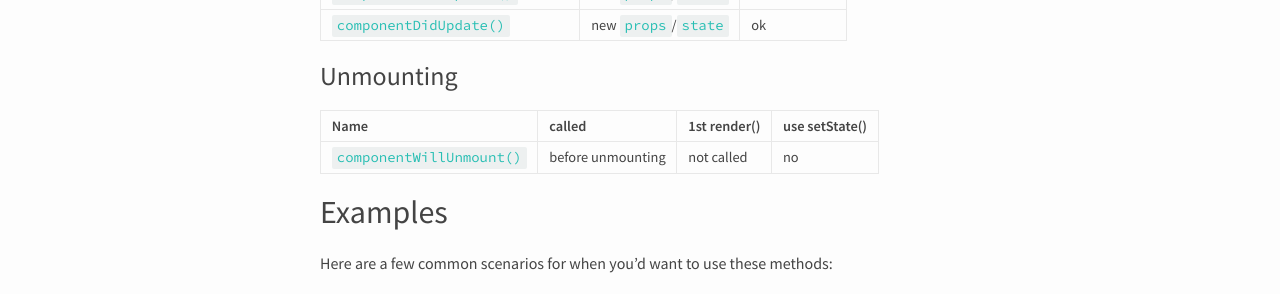
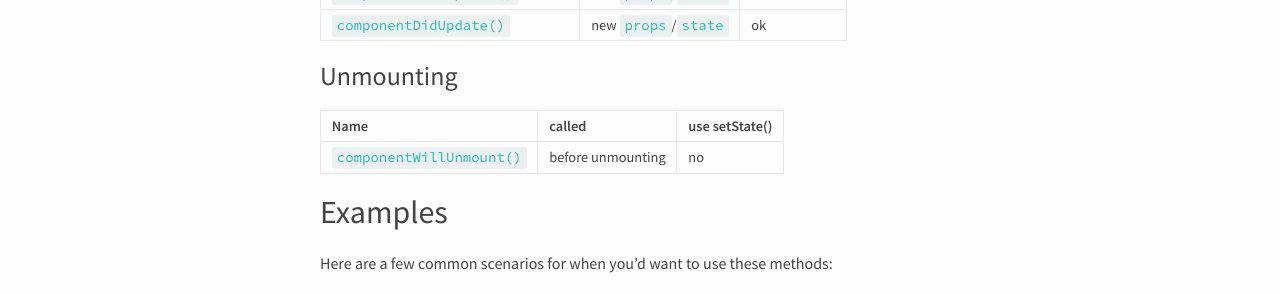
Before and after one commit to memoblue/memoblue.github.io, a Jekyll site: the page built from _posts/2016-06-07-react-lifecycle-methods-cheatsheet.md, in a window 1280 px wide. Shown: the part 1216-1510 px from the top of the page. Built offline with Jekyll 4.4.1, drawn with Linux system fonts in a browser that asks for light colours.

Commit message:
fix table in last post

```diff
--- a/_posts/2016-06-07-react-lifecycle-methods-cheatsheet.md
+++ b/_posts/2016-06-07-react-lifecycle-methods-cheatsheet.md
@@ -31,9 +31,9 @@ Name     | called       | use setState()
 
 ### Unmounting
 
-Name     | called       | 1st render() | use setState()
+Name     | called       | use setState()
 ---------|--------------|--------------------
-`componentWillUnmount()` | before unmounting | not called | no
+`componentWillUnmount()` | before unmounting | no
 
 ## Examples
 
```
